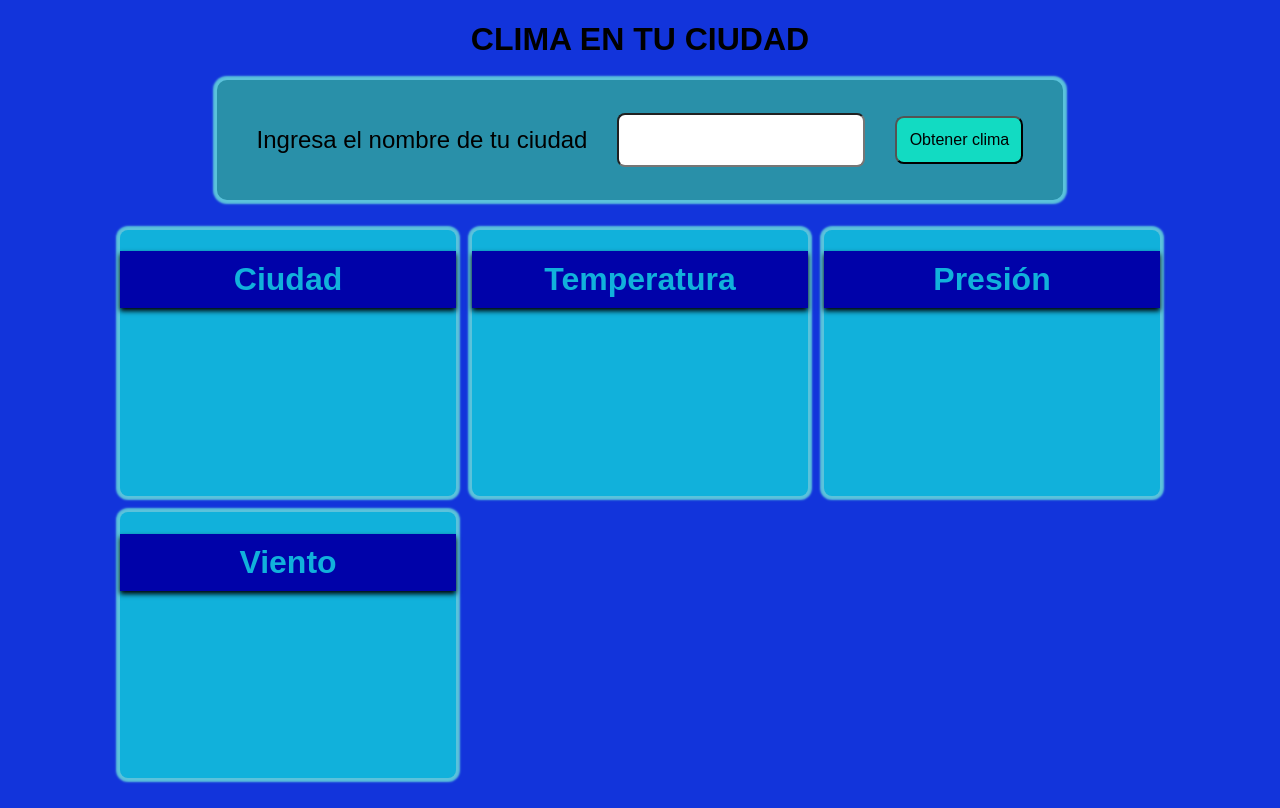
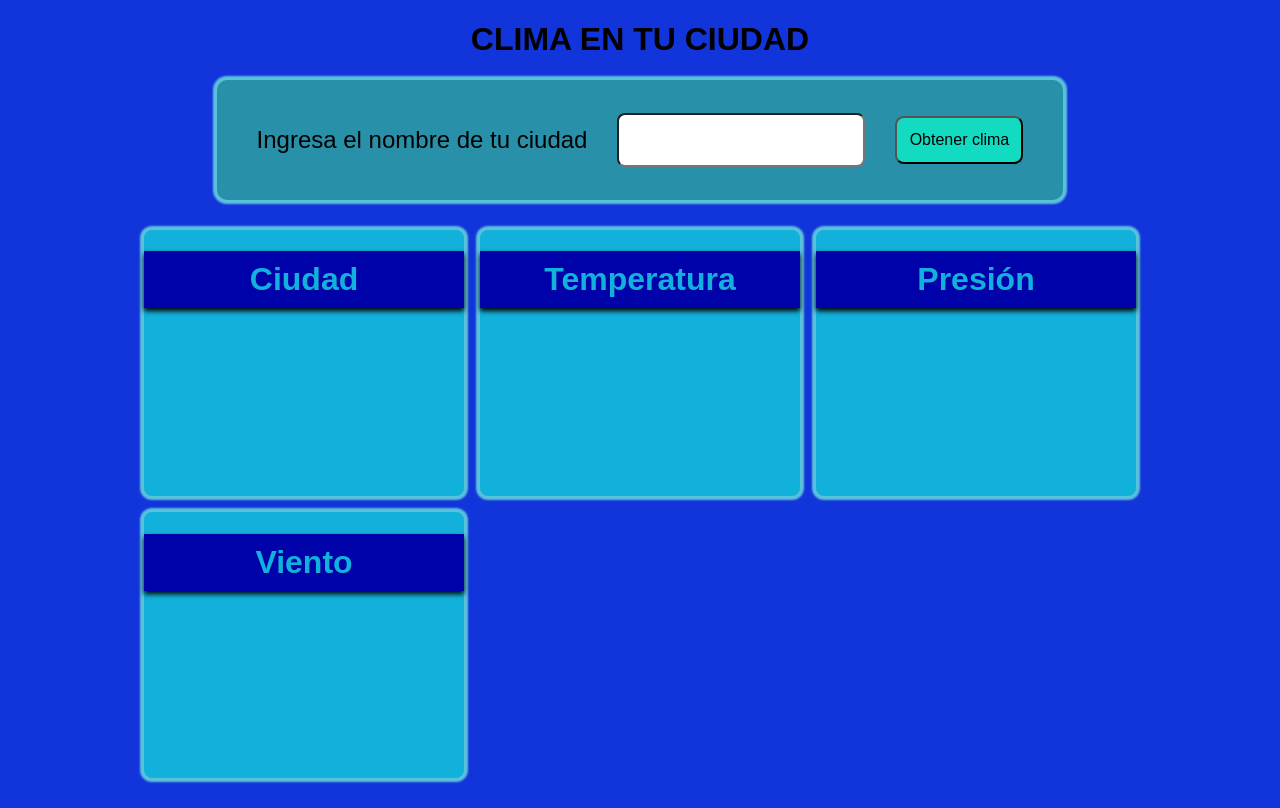
Before and after one commit to btocarmona2021/clima, a plain HTML site: page index.html in a window 1280 px wide. Drawn offline with Linux system fonts and the light colour scheme; a web font is replaced by a local one.

Commit message:
Primer Commit

```diff
--- a/test.css
+++ b/test.css
@@ -47,7 +47,7 @@ body{
 .contenedor__ciudad{
     display: grid;
     grid-template-rows: repeat(2,1fr);
-    grid-template-columns: repeat(auto-fit,minmax(10rem,21rem));
+    grid-template-columns: repeat(auto-fit,minmax(10rem,20rem));
     gap: 1rem;
     justify-content: center;
     margin: 30px;
```
